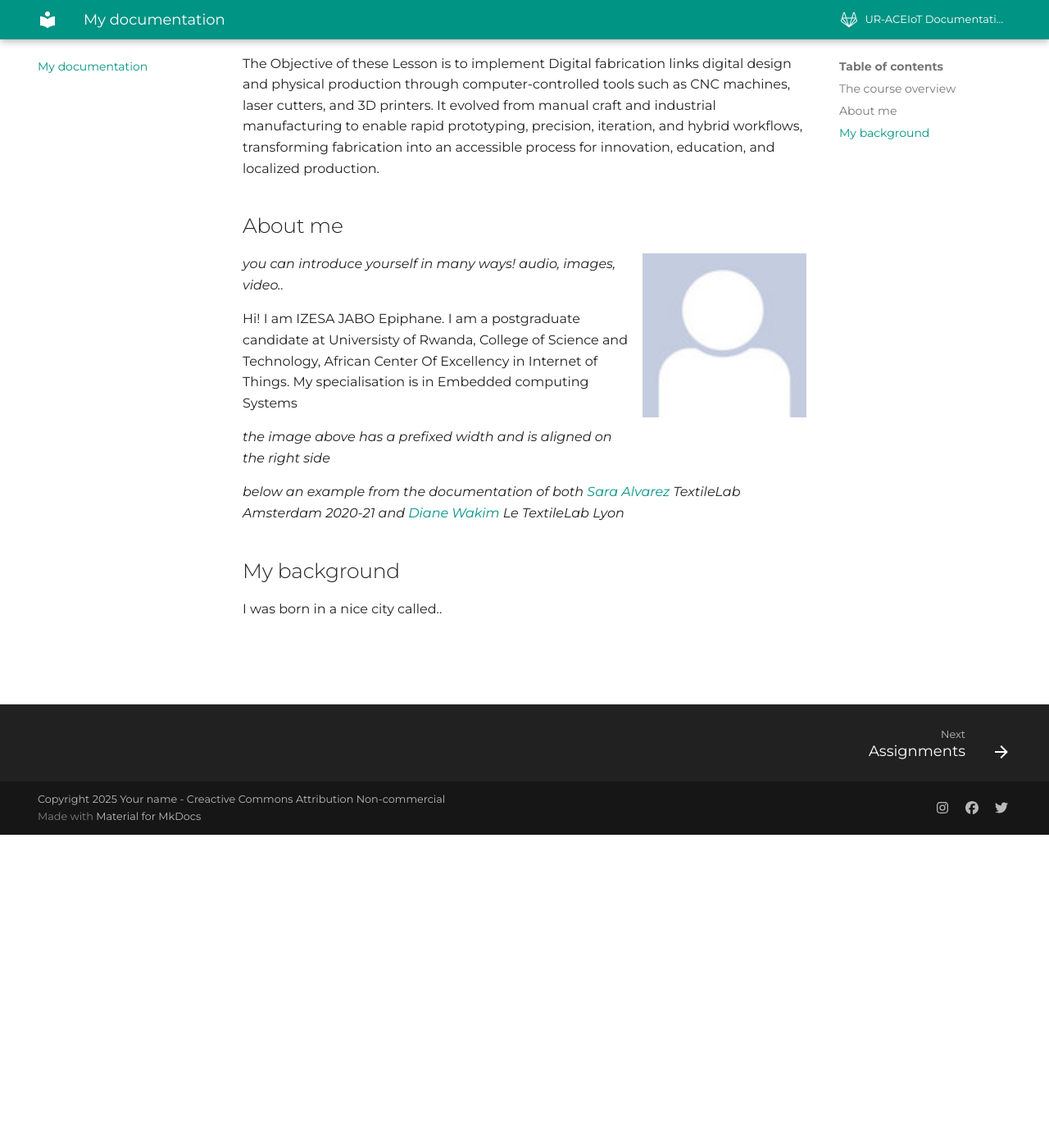
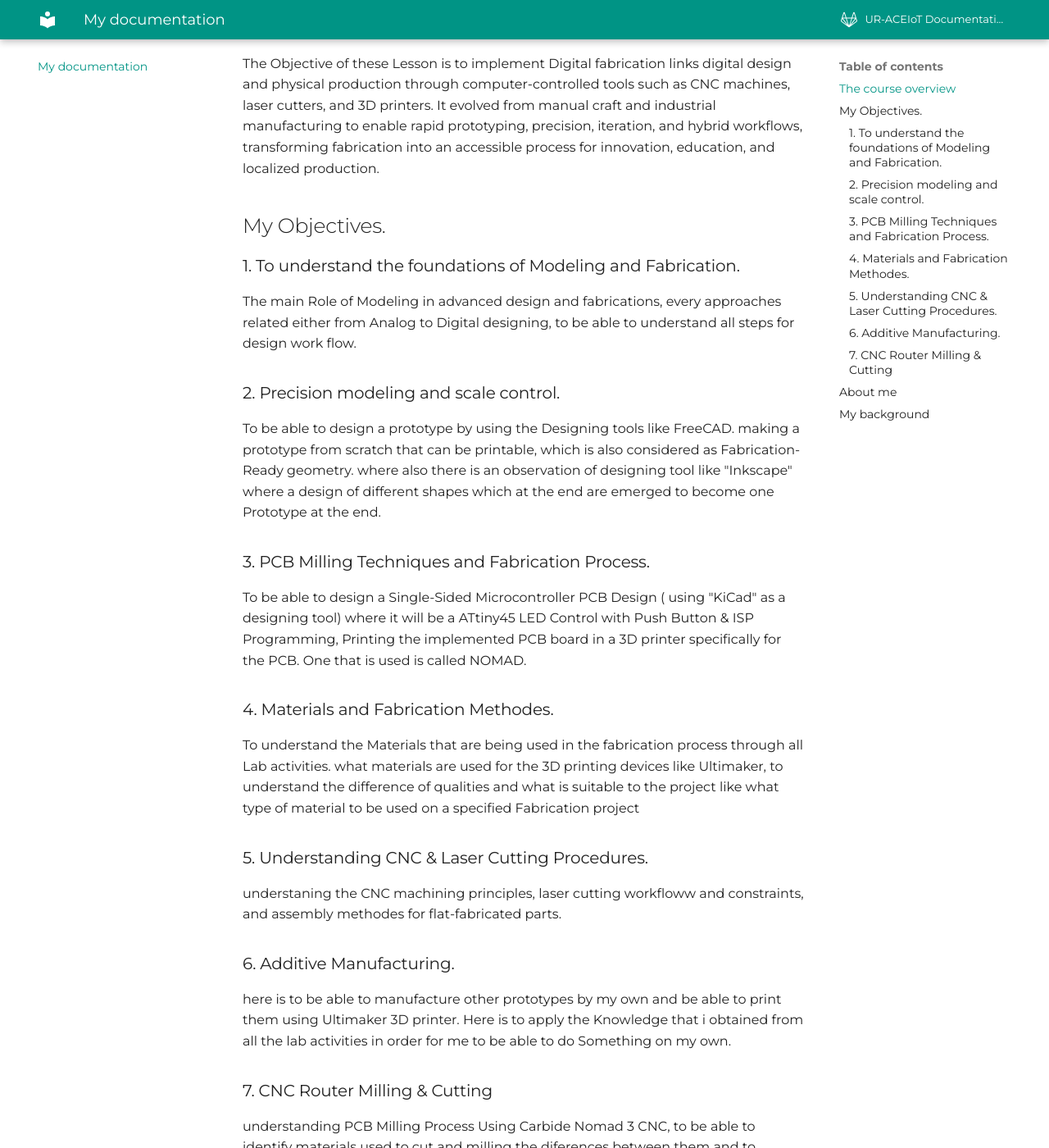
Before and after one commit to izesa/Modeling-and-Fabrication-Techniques, an MkDocs documentation site: the page built from docs/index.md, in a window 1280 px wide and 1400 px high, scrolled down 382 px. Shown: the whole window at 82% size. Built offline with MkDocs 1.6.1 and Material for MkDocs 9.7.7, drawn with Linux system fonts in a browser that asks for light colours; some of the changed text lies outside the part shown.

Commit message:
modified:   docs/index.md modified:   mkdocs.yml

```diff
--- a/docs/index.md
+++ b/docs/index.md
@@ -10,30 +10,40 @@ This is considered as the documentation of my entire activity during this Lesson
 
 The Objective of these Lesson is to  implement Digital fabrication links digital design and physical production through computer-controlled tools such as CNC machines, laser cutters, and 3D printers. It evolved from manual craft and industrial manufacturing to enable rapid prototyping, precision, iteration, and hybrid workflows, transforming fabrication into an accessible process for innovation, education, and localized production.
 
+## My Objectives.
+### 1. To understand the foundations of Modeling and Fabrication.
+ The main Role of Modeling in advanced design and fabrications, every approaches related either from Analog to Digital designing, to be able to understand all steps for design work flow.
+
+### 2. Precision modeling and scale control.
+To be able to design a prototype by using the Designing tools like FreeCAD. making a prototype from scratch that can be printable, which is also considered as Fabrication-Ready geometry. where also there is an observation of designing tool like "Inkscape" where a design of different shapes which at the end are emerged to become one Prototype at the end.
+
+### 3. PCB Milling Techniques and Fabrication Process.
+To be able to design a Single-Sided Microcontroller PCB Design ( using "KiCad" as a designing tool) where it will be a ATtiny45 LED Control with Push Button & ISP Programming, Printing the implemented PCB board in a 3D printer specifically for the PCB. One that is used is called NOMAD.
+
+### 4. Materials and Fabrication Methodes.
+To understand the Materials that are being used in the fabrication process through all Lab activities. what materials are used for the 3D printing devices like Ultimaker, to understand the difference of qualities and what is suitable to the project like what type of material to be used on a specified Fabrication project
+
+### 5. Understanding CNC & Laser Cutting Procedures.
+understaning the CNC machining principles, laser cutting workfloww and constraints, and assembly methodes for flat-fabricated parts.
+
+### 6. Additive Manufacturing.
+here is to be able to manufacture other prototypes by my own and be able to print them using Ultimaker 3D printer. Here is to apply the Knowledge that i obtained from all the lab activities in order for me to be able to do Something on my own.
+
+### 7. CNC Router Milling & Cutting
+ understanding PCB Milling Process Using Carbide Nomad 3 CNC, to be able to identify materials used to cut and milling the diferences between them and to understand the role for each.
 
 
 ## About me
 
 ![](./images/avatar-photo.jpg){ width=200 align=right }
 
-_you can introduce yourself in many ways! audio, images, video.._
 
 Hi! I am IZESA JABO Epiphane. I am a postgraduate candidate at Universisty of Rwanda, College of Science and Technology, African Center Of Excellency in Internet of Things. My specialisation is in Embedded computing Systems
-
-_the image above has a prefixed width and is aligned on the right side_
-
-
-_below an example from the documentation of both [Sara Alvarez](https://class.textile-academy.org/2021/sara.alvarez/) TextileLab Amsterdam 2020-21 and [Diane Wakim](https://class.textile-academy.org/2021/diane.wakim/) Le TextileLab Lyon_
-
 
 
 ## My background
 
-I was born in a nice city called..
-
-<!-- This below clears both sides under "aligned" images - see two images above.
-Can also be used just as "clear: right;" rather than "clear: both;", if you are using an image on the right, for example.
--->
+I was born in a Rwanda , raised in rwanda, grow up in Huye city a small town in southern province which was full of academic motivation at that time, every children was motivated to study.
 
 <p style="clear: both;"></p>
 <br/>
--- a/mkdocs.yml
+++ b/mkdocs.yml
@@ -1,5 +1,5 @@
 # Replace the text below to customize your site
-site_name: Izesa Jabo-Modeling and Fabrication Techniques
+site_name: Modeling and Fabrication Techniques-Report
 site_description: Your name Fabricademy site
 site_author: Your name
 copyright: Copyright 2025 Your name - Creactive Commons Attribution Non-commercial
```
